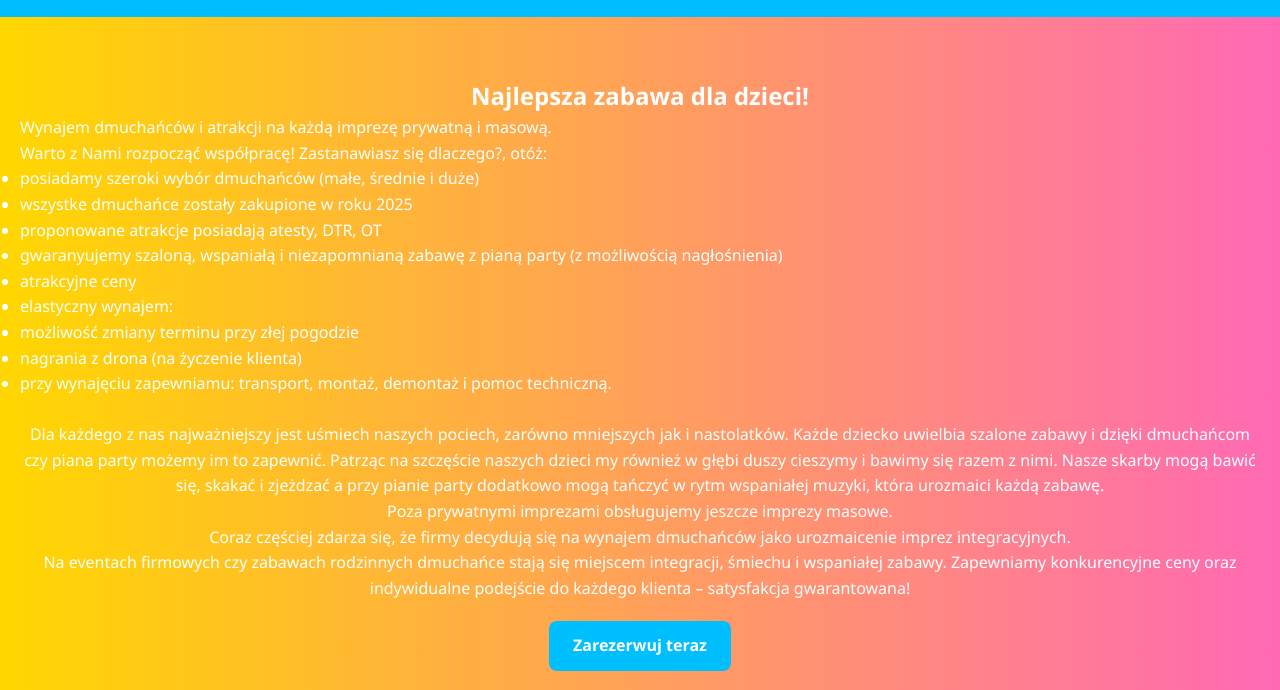
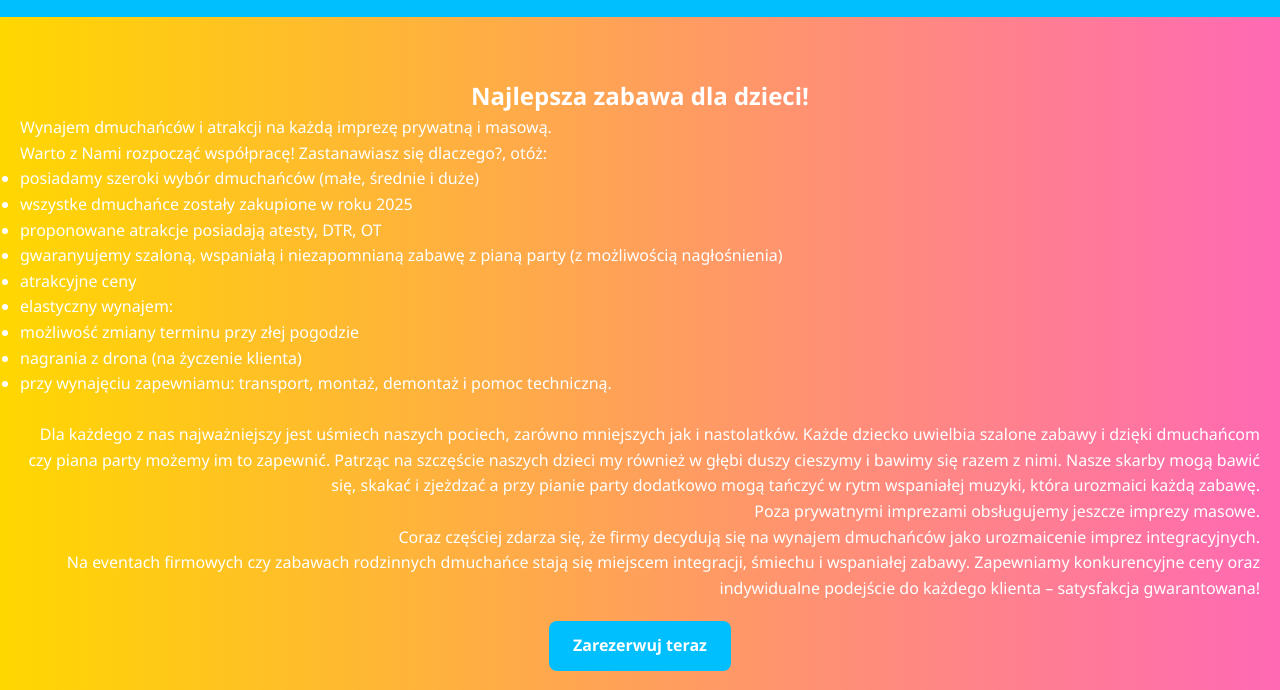
Before and after one commit to Michal2022/mojastrona, a plain HTML site: page index.html in a window 1280 px wide. Shown: the part 110-800 px from the top of the page. Drawn offline with Linux system fonts and the light colour scheme.

Commit message:
index.html

```diff
--- a/index.html
+++ b/index.html
@@ -33,8 +33,8 @@
     <li>nagrania z drona (na życzenie klienta)</li>
     <li>przy wynajęciu zapewniamu: transport, montaż, demontaż i pomoc techniczną.</li>
     </ul>
-<br>
-Dla każdego z nas najważniejszy jest uśmiech naszych pociech, zarówno mniejszych jak i nastolatków. Każde dziecko uwielbia  szalone zabawy i dzięki dmuchańcom czy piana party możemy im to zapewnić. Patrząc na szczęście naszych dzieci my również w głębi duszy cieszymy i bawimy się razem z nimi. Nasze skarby mogą bawić się, skakać i zjeżdzać a przy pianie party dodatkowo mogą tańczyć w rytm wspaniałej muzyki, która urozmaici każdą zabawę.
+<br> </p>
+ <p style="text-align: right;">Dla każdego z nas najważniejszy jest uśmiech naszych pociech, zarówno mniejszych jak i nastolatków. Każde dziecko uwielbia  szalone zabawy i dzięki dmuchańcom czy piana party możemy im to zapewnić. Patrząc na szczęście naszych dzieci my również w głębi duszy cieszymy i bawimy się razem z nimi. Nasze skarby mogą bawić się, skakać i zjeżdzać a przy pianie party dodatkowo mogą tańczyć w rytm wspaniałej muzyki, która urozmaici każdą zabawę.
 <br>
 Poza prywatnymi imprezami obsługujemy jeszcze imprezy masowe.
 <br>
```
